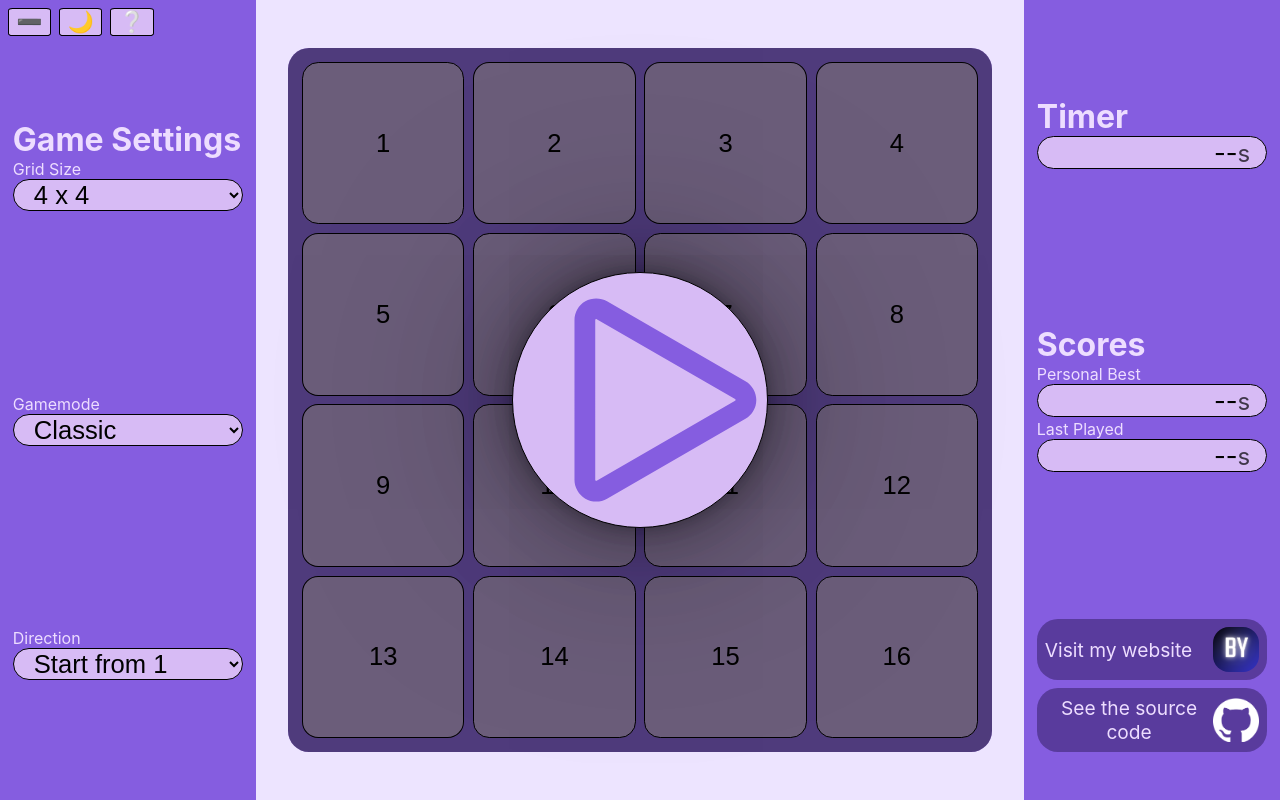
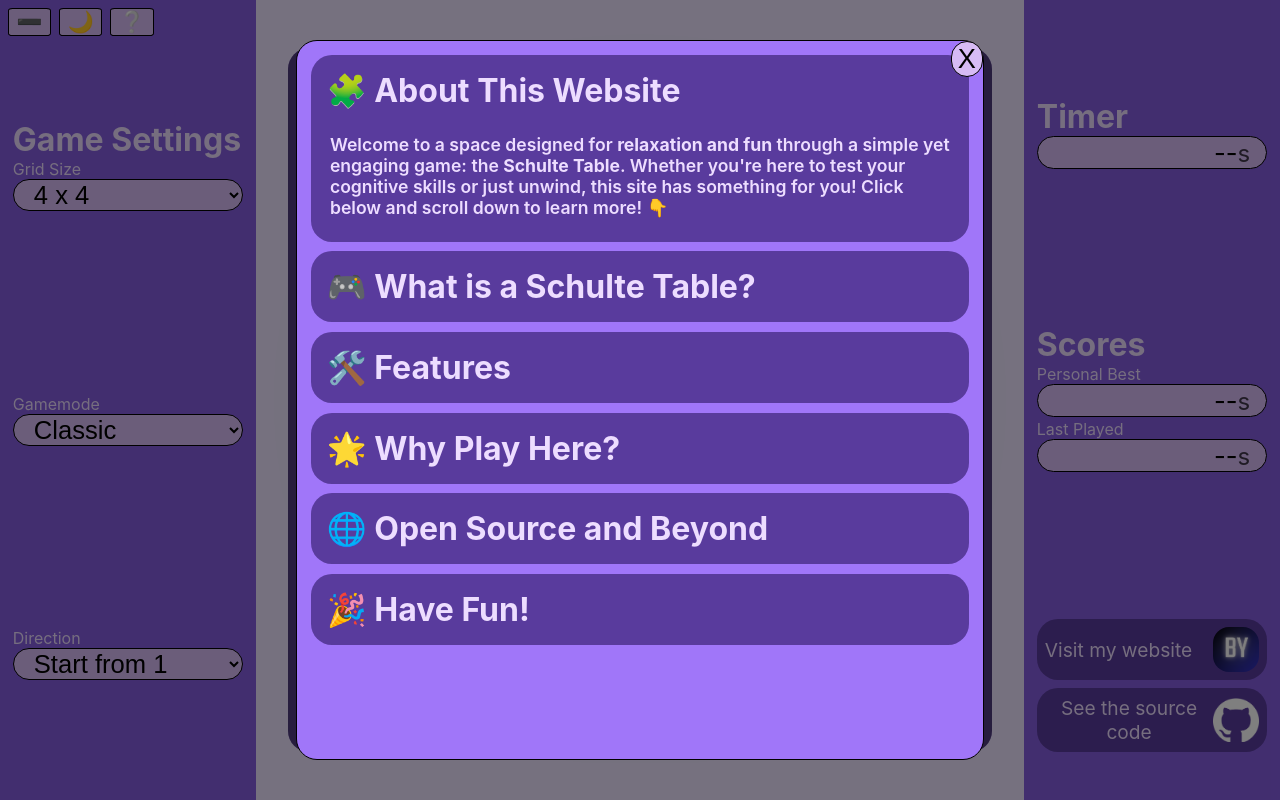
Before and after one commit to BerkYeni/schulteproject, a React (Create React App) app: page / in a window 1280 px wide. Built offline with nearby package versions, Linux system fonts and the light colour scheme.

Commit message:
now showing about panel when first visiting

```diff
--- a/src/App.tsx
+++ b/src/App.tsx
@@ -58,7 +58,9 @@ const App = () => {
     getMatchesFromLocalStorage(matchesKey)
   );
   const [hidePanels, setHidePanels] = useState<boolean>(false);
-  const [aboutIsHidden, setAboutIsHidden] = useState(true);
+  const [aboutIsHidden, setAboutIsHidden] = useState(() => {
+    return matches.length ? true : false; // Show about panel if it's the first time someone is visiting
+  });
   const [gameMode, setGameMode] = useState<GameMode>(GameMode.Vanilla);
 
   const resetMatches = () => setMatches([]);
```
